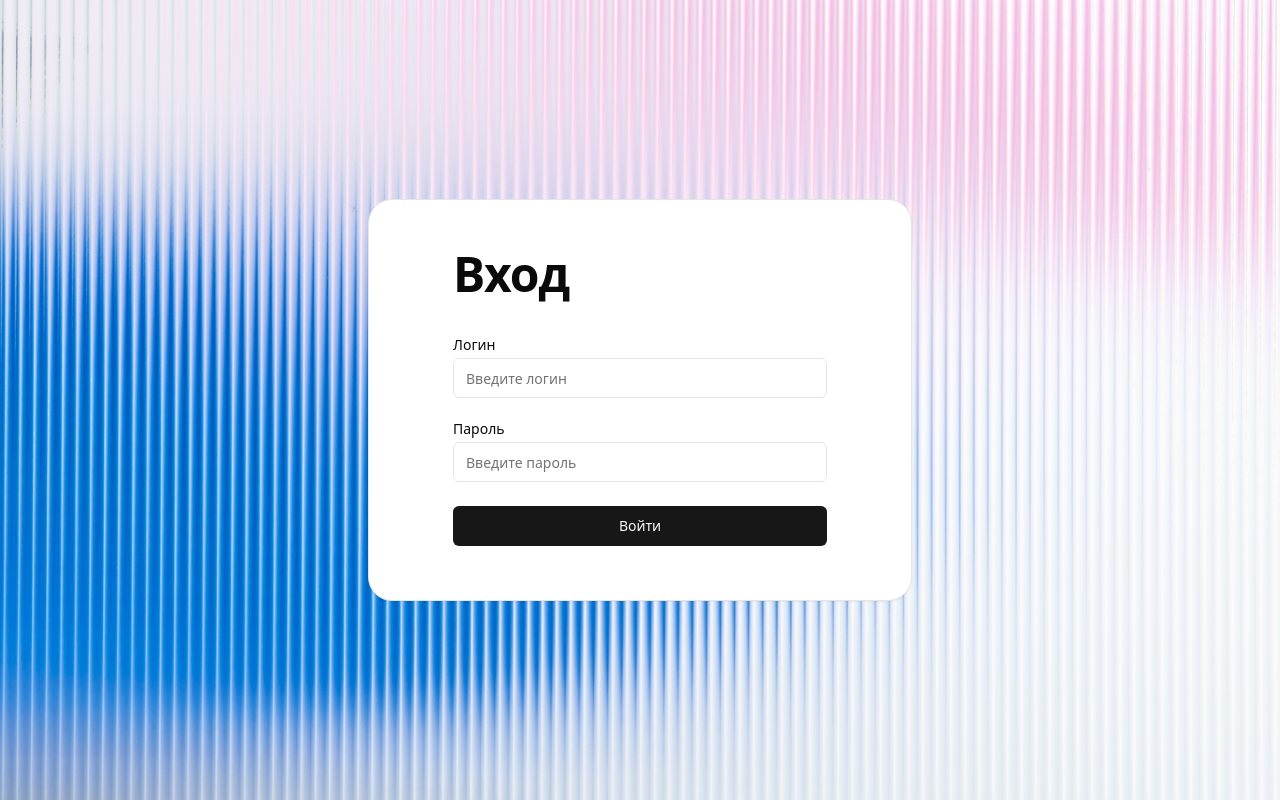
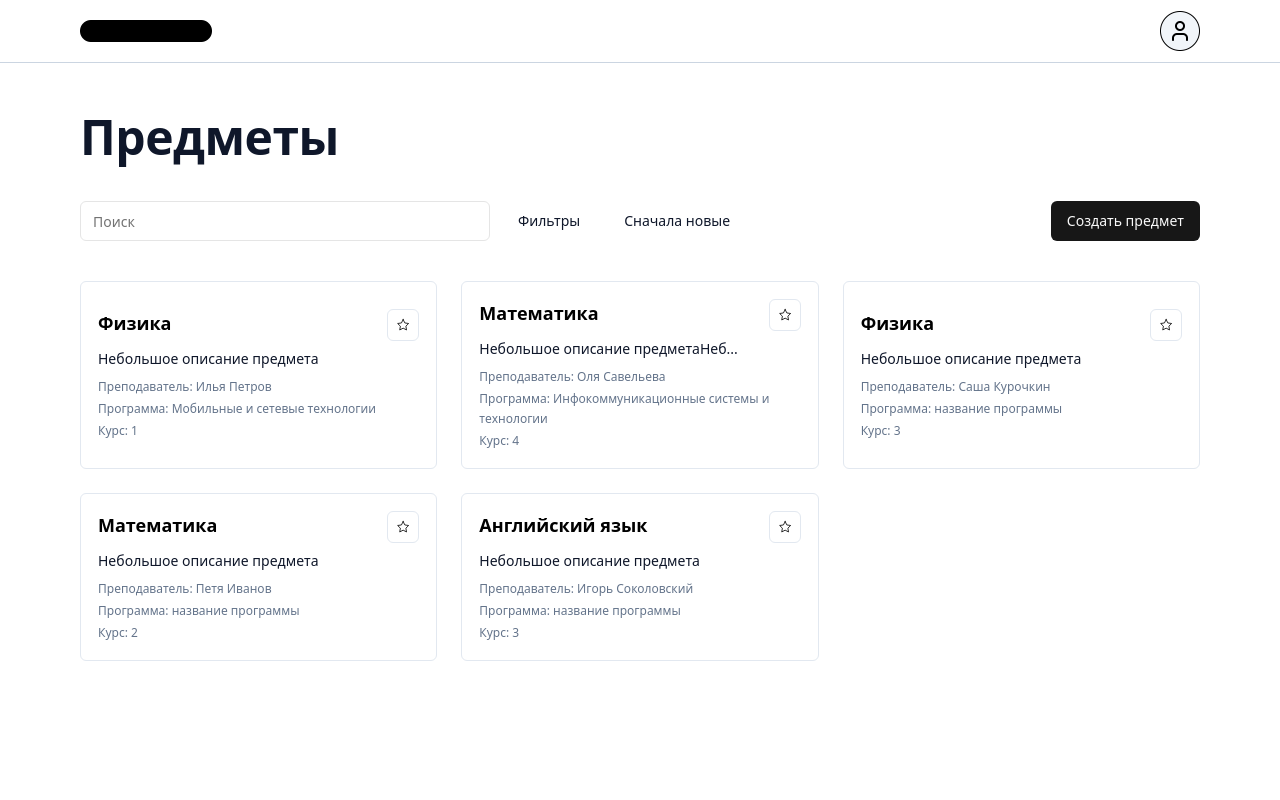
Before and after one commit to fedorova-m/edumat_frontend, a React (Vite) app: page / in a window 1280 px wide. Built offline with nearby package versions, Linux system fonts and the light colour scheme.

Commit message:
added subjectsPage

```diff
--- a/src/App.css
+++ b/src/App.css
@@ -0,0 +1,3 @@
+.App {
+  width: 100%;
+}
--- a/src/App.tsx
+++ b/src/App.tsx
@@ -1,12 +1,12 @@
 import "./App.css"
-
+import SubjectPage from "./pages/SubjectsPage/subjectsPage"
 import { LoginPage } from "./pages/LoginPage/loginPage"
-
 function App() {
   return (
-    <>
-      <LoginPage />
-    </>
+    <div className="App">
+      {/* <LoginPage /> */}
+      <SubjectPage />
+    </div>
   )
 }
 
--- /dev/null
+++ b/src/components/Header/header.css
@@ -0,0 +1,8 @@
+.header {
+  display: flex;
+  justify-content: space-between;
+  align-items: center;
+  padding-inline: 80px;
+  padding-block: 11px;
+  border-bottom: 1px solid #cbd5e1;
+}
--- /dev/null
+++ b/src/components/Header/header.tsx
@@ -0,0 +1,12 @@
+import acc_icon from "../../assets/AccountIcon.png"
+import leftHeaderImg from "../../assets/RectangleHeader.png"
+import "./header.css"
+const Header = () => {
+  return (
+    <div className="header">
+      <img src={leftHeaderImg} style={{ width: "132px", height: "22px" }} />
+      <img src={acc_icon} style={{ width: "40px" }} />
+    </div>
+  )
+}
+export default Header
--- /dev/null
+++ b/src/components/subjectCard/subjectCard.css
@@ -0,0 +1,56 @@
+.infoTextSubjectCard {
+  font-family: var(--font-family);
+  font-weight: 500;
+  font-size: 12px;
+  line-height: 167%;
+  color: #64748b;
+}
+.infoTextBlockSubjectCard {
+  display: flex;
+  flex-direction: column;
+  gap: 2px;
+  align-items: start;
+}
+.informacionSubjectCard {
+  font-family: var(--font-family);
+  font-weight: 400;
+  font-size: 14px;
+  line-height: 143%;
+  color: #0f172a;
+}
+.titleSubjectCard {
+  font-family: var(--font-family);
+  font-weight: 600;
+  font-size: 18px;
+  line-height: 156%;
+  color: #000;
+}
+.headerSubjectCard {
+  display: flex;
+  justify-content: space-between;
+  align-items: start;
+  width: 100%;
+}
+.svgSubjectCard {
+  border: 1px solid #e2e8f0;
+  border-radius: 6px;
+  padding: 8px;
+  width: 32px;
+  height: 32px;
+}
+.subjectCard {
+  display: flex;
+  flex-direction: column;
+  justify-content: center;
+  align-items: start;
+  gap: 8px;
+  border: 1px solid #e2e8f0;
+  border-radius: 6px;
+  padding: 17px;
+  width: 100%;
+  min-width: 300px;
+  max-width: calc((100vw - 72px + 24px - 160px) / 3);
+
+  box-shadow: 0 4psx 6px 0 rgba(0, 0, 0, 0.09);
+  background: #fff;
+}
--- /dev/null
+++ b/src/components/subjectCard/subjectCard.tsx
@@ -0,0 +1,45 @@
+import "./subjectCard.css"
+const SubjectCard = ({
+  title,
+  info,
+  teacherName,
+  programm,
+  course,
+}: AppProps) => {
+  return (
+    <div className="subjectCard">
+      <div className="headerSubjectCard">
+        <div className="titleSubjectCard">{title}</div>
+        <svg
+          className="svgSubjectCard"
+          width="17"
+          height="16"
+          viewBox="0 0 17 16"
+          fill="none"
+          xmlns="http://www.w3.org/2000/svg"
+        >
+          <path
+            d="M8.66667 1.33325L10.7267 5.50659L15.3333 6.17992L12 9.42659L12.7867 14.0133L8.66667 11.8466L4.54667 14.0133L5.33333 9.42659L2 6.17992L6.60667 5.50659L8.66667 1.33325Z"
+            stroke="black"
+            stroke-linecap="round"
+            stroke-linejoin="round"
+          />
+        </svg>
+      </div>
+      <div className="informacionSubjectCard">{info}</div>
+      <div className="infoTextBlockSubjectCard">
+        <div className="infoTextSubjectCard">Преподаватель: {teacherName}</div>
+        <div className="infoTextSubjectCard">Программа: {programm}</div>
+        <div className="infoTextSubjectCard">Курс: {course}</div>
+      </div>
+    </div>
+  )
+}
+type AppProps = {
+  title: string
+  info: string
+  teacherName: string
+  programm: string
+  course: number
+}
+export default SubjectCard
--- a/src/index.css
+++ b/src/index.css
@@ -27,7 +27,7 @@
     --chart-3: 197 37% 24%;
     --chart-4: 43 74% 66%;
     --chart-5: 27 87% 67%;
-    --radius: 0.5rem
+    --radius: 0.5rem;
   }
   .dark {
     --background: 0 0% 3.9%;
@@ -53,7 +53,7 @@
     --chart-2: 160 60% 45%;
     --chart-3: 30 80% 55%;
     --chart-4: 280 65% 60%;
-    --chart-5: 340 75% 55%
+    --chart-5: 340 75% 55%;
   }
 }
 @layer base {
--- a/src/pages/LoginPage/loginPage.tsx
+++ b/src/pages/LoginPage/loginPage.tsx
@@ -1,7 +1,7 @@
 import "./loginPage.css"
 import CardWithForm from "../../components/loginCard/LoginCard"
 export function LoginPage() {
-  const page = "login"
+  const page = "userInfo"
   return (
     <div className="LoginPage">
       <CardWithForm page={page} />
--- /dev/null
+++ b/src/pages/SubjectsPage/subjectsPage.css
@@ -0,0 +1,47 @@
+.titleSubjectContainer {
+  font-family: var(--font-family);
+  font-weight: 800;
+  font-size: 48px;
+  line-height: 100%;
+  letter-spacing: -0.01em;
+  color: #0f172a;
+}
+.textFilterSubjectPage {
+  font-weight: 500;
+  font-size: 14px;
+  line-height: 171%;
+  color: #0f172a;
+  font-family: var(--font-family);
+  padding: 8px 16px;
+}
+.textFilterBlockSubjectPage {
+  display: flex;
+  justify-content: center;
+  gap: 12px;
+  align-items: center;
+}
+.searchBlock {
+  display: flex;
+  justify-content: space-between;
+  align-items: center;
+  width: calc(100vw - 160px);
+}
+.subjectContainer {
+  display: flex;
+  flex-wrap: wrap;
+  gap: 24px;
+  width: 100%;
+}
+.subjectBlockCenter {
+  display: flex;
+  flex-direction: column;
+  gap: 40px;
+  align-items: start;
+  justify-content: center;
+  margin-inline: 80px;
+  width: calc(100% - 160px);
+  margin-top: 50px;
+}
+.subjectPage {
+  max-width: 100vw;
+}
--- /dev/null
+++ b/src/pages/SubjectsPage/subjectsPage.tsx
@@ -0,0 +1,90 @@
+import Header from "../../components/Header/header"
+import { Input } from "@/components/ui/input"
+import { Button } from "@/components/ui/button"
+import SubjectCard from "@/components/subjectCard/subjectCard"
+import "./subjectsPage.css"
+interface Subject {
+  title: string
+  info: string
+  teacherName: string
+  programm: string
+  course: number
+}
+const SubjectPage = () => {
+  const arr_sub: Subject[] = [
+    {
+      title: "Физика",
+      info: "Небольшое описание предмета",
+      teacherName: "Илья Петров",
+      programm: "Мобильные и сетевые технологии",
+      course: 1,
+    },
+    {
+      title: "Математика",
+      info: "Небольшое описание предметаНебольшое описание предметаНебольшое описание предметаНебольшое описание предметаНебольшое описание предметаНебольшое описание предметаНебольшое описание предмета",
+      teacherName: "Оля Савельева",
+      programm: "Инфокоммуникационные системы и технологии",
+      course: 4,
+    },
+    {
+      title: "Физика",
+      info: "Небольшое описание предмета",
+      teacherName: "Саша Курочкин",
+      programm: "название программы",
+      course: 3,
+    },
+    {
+      title: "Математика",
+      info: "Небольшое описание предмета",
+      teacherName: "Петя Иванов",
+      programm: "название программы",
+      course: 2,
+    },
+    {
+      title: "Английский язык",
+      info: "Небольшое описание предмета",
+      teacherName: "Игорь Соколовский",
+      programm: "название программы",
+      course: 3,
+    },
+  ]
+  return (
+    <div className="subjectPage">
+      <Header />
+      <div className="subjectBlockCenter">
+        <div className="titleSubjectContainer">Предметы</div>
+
+        <div className="searchBlock">
+          <div className="textFilterBlockSubjectPage">
+            <div className="">
+              <Input
+                id="name"
+                placeholder="Поиск"
+                style={{ minWidth: "410px" }}
+              />
+            </div>
+            <div className="textFilterSubjectPage">Фильтры</div>
+            <div className="textFilterSubjectPage">Сначала новые</div>
+          </div>
+          <Button className="buttonLogin">Создать предмет</Button>
+        </div>
+        <div className="subjectContainer">
+          {arr_sub.map((sub, index) => (
+            <SubjectCard
+              key={index}
+              title={sub.title}
+              info={
+                sub.info.length > 30 ? sub.info.slice(0, 30) + "..." : sub.info
+              }
+              teacherName={sub.teacherName}
+              programm={sub.programm}
+              course={sub.course}
+            />
+          ))}
+        </div>
+      </div>
+    </div>
+  )
+}
+
+export default SubjectPage
```
Also changed, not shown: src/assets/AccountIcon.png (added), src/assets/RectangleHeader.png (added).
